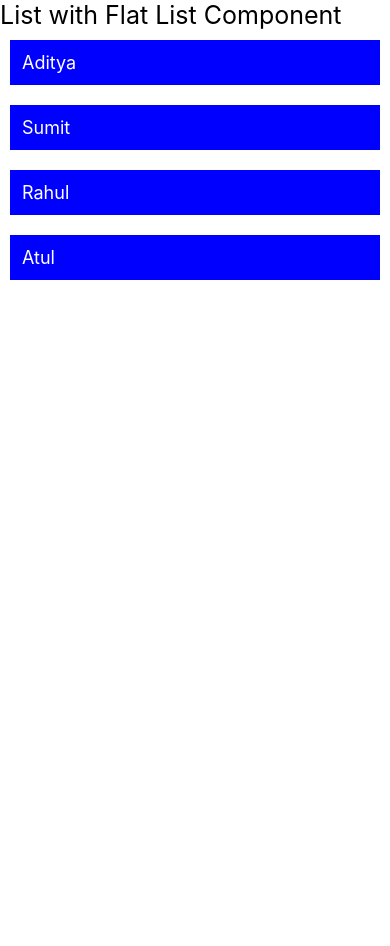
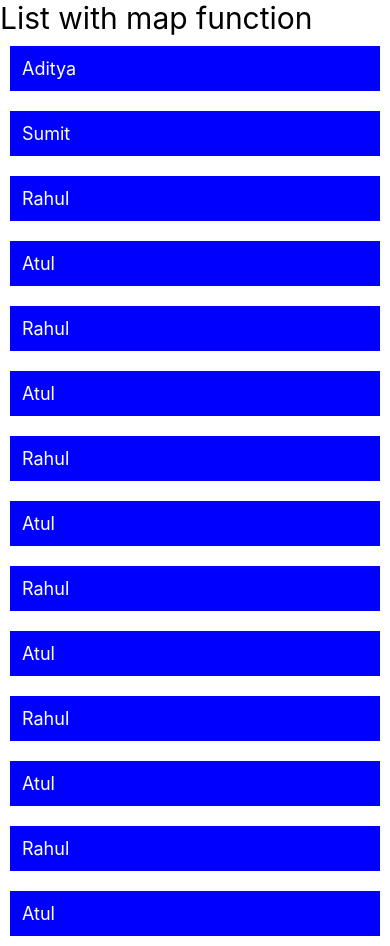
Before and after one commit to birbalkr/reactNative, a React Native app: screen / in a window 390 px wide. Before the commit the page ends 844 px from the top, so only its background shows below. Built offline with nearby package versions, Linux system fonts and the light colour scheme.

Commit message:
list with map function

```diff
--- a/App.tsx
+++ b/App.tsx
@@ -5,7 +5,8 @@ import {
   Text,
   View,
   StyleSheet,
-  FlatList
+  FlatList,
+  ScrollView
 } from "react-native";
 function App() {
   const users = [
@@ -24,17 +25,58 @@ function App() {
     ,{
       id: 4,
       name: "Atul"
+    },
+    {
+      id: 3,
+      name: "Rahul"
+    }
+    ,{
+      id: 4,
+      name: "Atul"
+    }
+    ,
+    {
+      id: 3,
+      name: "Rahul"
+    }
+    ,{
+      id: 4,
+      name: "Atul"
+    },
+    {
+      id: 3,
+      name: "Rahul"
+    }
+    ,{
+      id: 4,
+      name: "Atul"
+    },
+    {
+      id: 3,
+      name: "Rahul"
+    }
+    ,{
+      id: 4,
+      name: "Atul"
+    },
+    {
+      id: 3,
+      name: "Rahul"
+    }
+    ,{
+      id: 4,
+      name: "Atul"
     }
   ]
 
   return (
     <View>
-      <Text style={{ fontSize: 25 }}>List with Flat List Component</Text>
-      <FlatList
-      data={users}
-      renderItem={({item})=><Text style={style.item}>{item.name}</Text>}
-      keyExtractor={item=>item.id}/>
-
+      <Text style={{ fontSize: 30 }}>List with map function</Text>
+      <ScrollView>
+      {
+        users.map((item)=><Text style={style.item}>{item.name}</Text>)
+      }
+      </ScrollView>
     </View>
   );
 };
```
